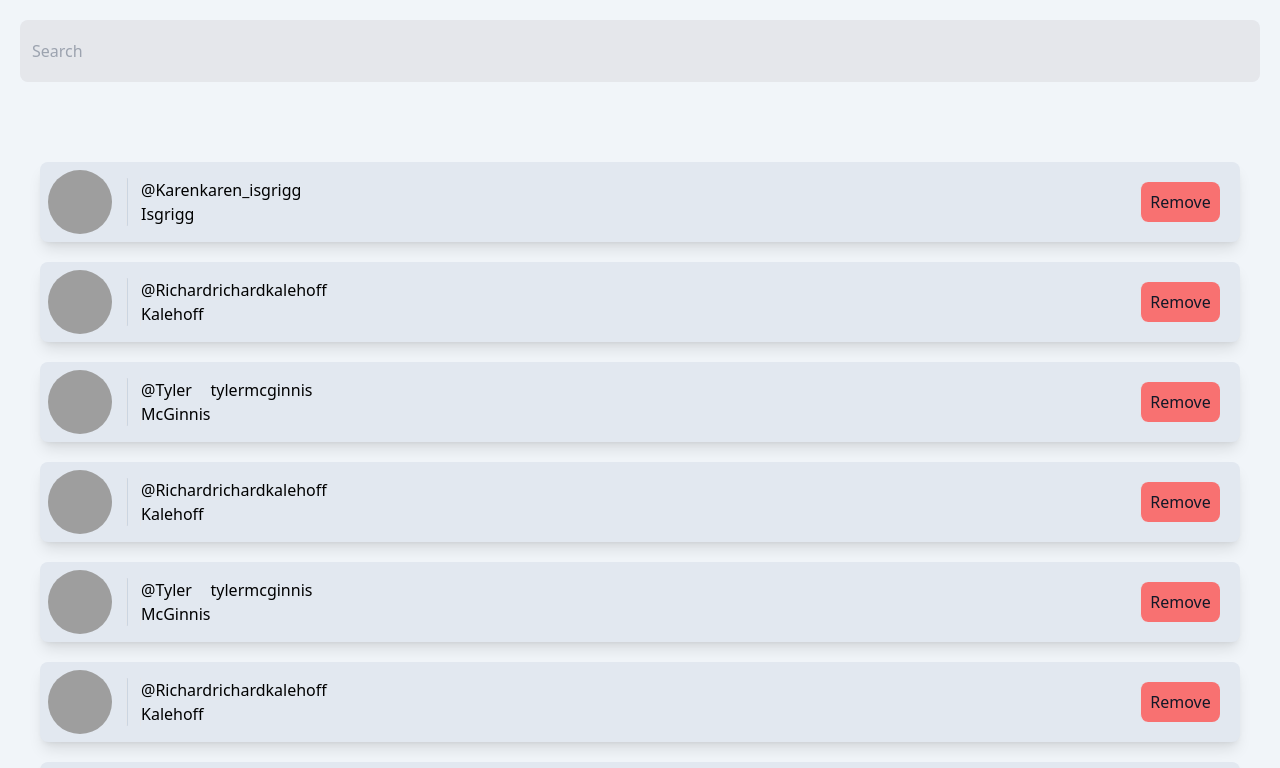
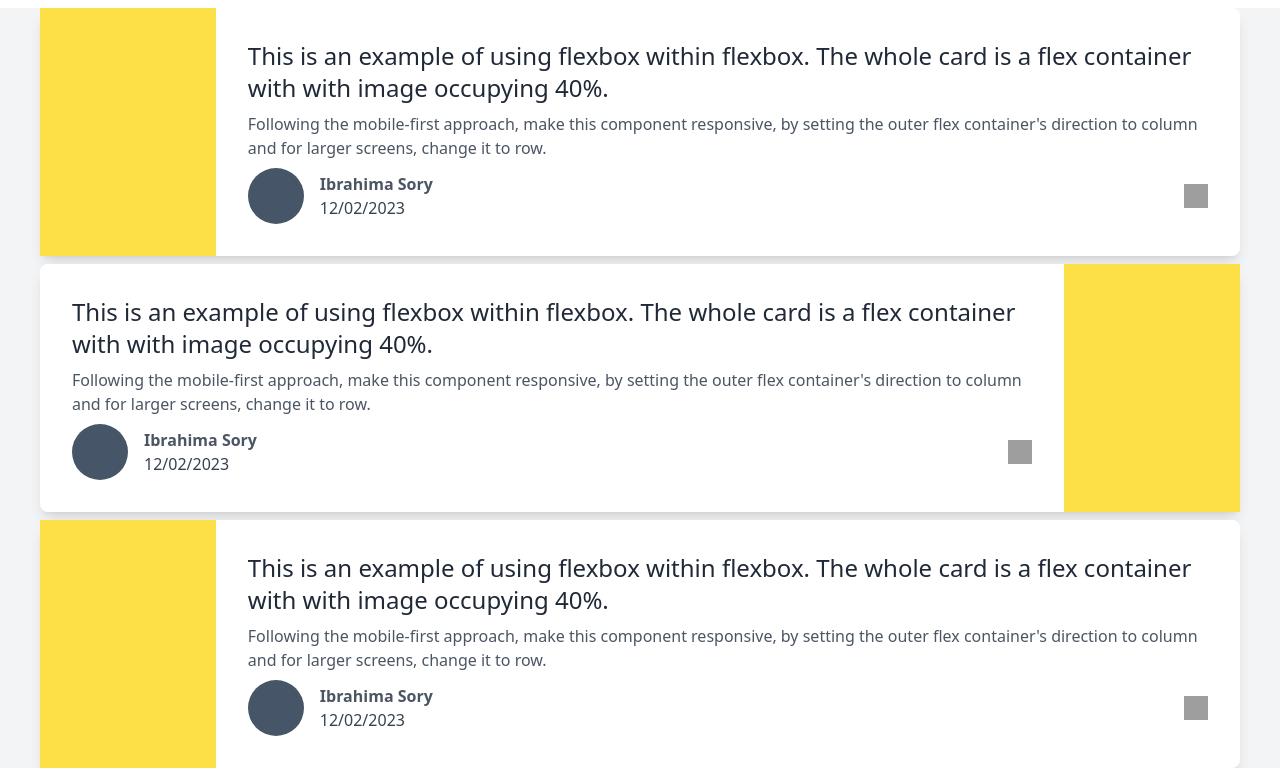
Before and after one commit to sorydi3/braozn, a React (Create React App) app in the folder my-project_browsnv0/: page / in a window 1280 px wide. Shown: the top 768 px of the page. Built offline with nearby package versions, Linux system fonts and the light colour scheme; grey boxes are pictures that could not be loaded.

Commit message:
cards lists.

```diff
--- a/my-project_browsnv0/src/index.css
+++ b/my-project_browsnv0/src/index.css
@@ -1,3 +1,62 @@
 @tailwind base;
 @tailwind components;
 @tailwind utilities;
+
+@import url("https://cdnjs.cloudflare.com/ajax/libs/fork-awesome/1.2.0/css/fork-awesome.min.css");
+
+@layer utilities {
+    .basis-20 {
+      flex-basis: 5rem;
+    }
+}
+
+@layer base {
+    body {
+      @apply text-gray-700;
+    }
+}
+
+@layer components {
+
+    .background {
+      @apply bg-gray-100 h-full w-screen;
+    }
+
+    .container {
+      @apply m-8 max-w-sm;
+    }
+
+    .card {
+      @apply bg-white flex flex-col md:flex-row md:even:flex-row-reverse shadow-lg rounded-lg mx-10 my-2;
+    }
+
+    h1{
+        @apply font-bold text-gray-800  text-9xl;
+    }
+
+    p{
+        @apply text-gray-600;
+    }
+
+    .icon {
+        @apply mx-1 w-12 h-12 bg-gray-700 text-white rounded-full;
+      }
+
+      i.fa {
+        @apply text-2xl;
+      }
+}
+
+@layer utilities{
+    .basis-25 {
+      flex-basis: 6.25rem;
+    }
+
+    .basis-60 {
+      flex-basis: 15rem;
+    }
+
+    .basis-1\/3 {
+        flex-basis: 33.333333%;
+    }
+}
--- a/my-project_browsnv0/src/index.js
+++ b/my-project_browsnv0/src/index.js
@@ -18,7 +18,7 @@ const root = ReactDOM.createRoot(document.getElementById("root"));
 
 root.render(
   <React.StrictMode>
-    <Contact />
+    <AppCardmentor />
   </React.StrictMode>
 );
 
@@ -30,6 +30,7 @@ reportWebVitals();
 /*
  <React.StrictMode>
       <NavBar />
+      <Contact />
       <App />
       <TherdPage></TherdPage>
       <SecondPage />
@@ -39,3 +40,49 @@ reportWebVitals();
       <Sistth />
   </React.StrictMode>
 **/
+
+function AppCardmentor() {
+  return (
+    <div className="background">
+      <CardMentor />
+      <CardMentor />
+      <CardMentor />
+      <CardMentor />
+      <CardMentor />
+      <CardMentor />
+    </div>
+  );
+}
+
+function CardMentor() {
+  return (
+    <div className="card">
+      <div className="bg-yellow-300 basis-60"></div>
+      <div className="flex flex-col  flex-grow m-8  justify-between">
+        <h1 className="text-2xl">
+          This is an example of using flexbox within flexbox. The whole card is
+          a flex container with with image occupying 40%.
+        </h1>
+        <p className="my-2">
+          Following the mobile-first approach, make this component responsive,
+          by setting the outer flex container's direction to column and for
+          larger screens, change it to row.
+        </p>
+
+        <div className="flex items-center ">
+          <div className="avatar w-14 h-14 bg-slate-600 rounded-full flex-shrink-0"></div>
+
+          <div className="flex flex-col ml-4">
+            <p className="name font-bold">Ibrahima Sory</p>
+            <div className="">12/02/2023</div>
+          </div>
+
+          <img
+            className="w-6 h-6 ml-auto flex-shrink-0"
+            src="https://img.icons8.com/ios/50/000000/like--v1.png"
+          />
+        </div>
+      </div>
+    </div>
+  );
+}
```
Also changed, not shown: my-project_browsnv0/src/Contact.js (+21 -0 lines).
